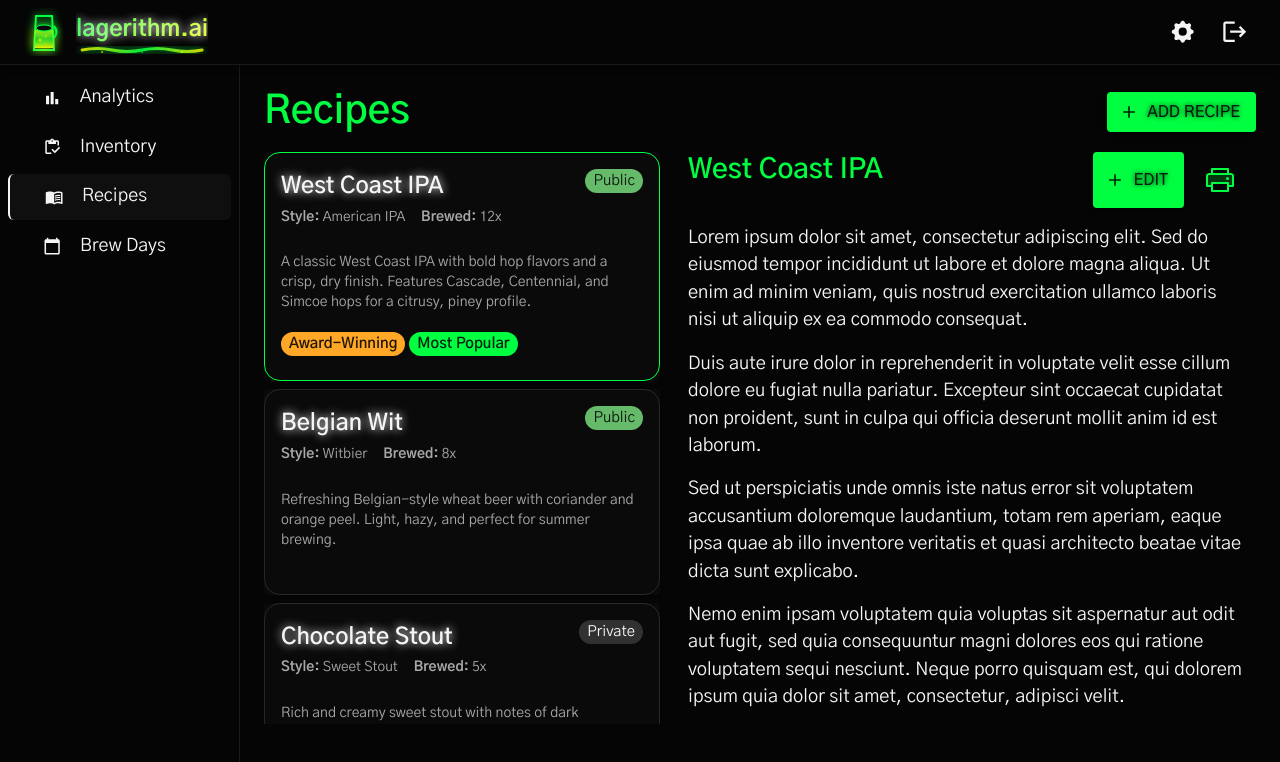
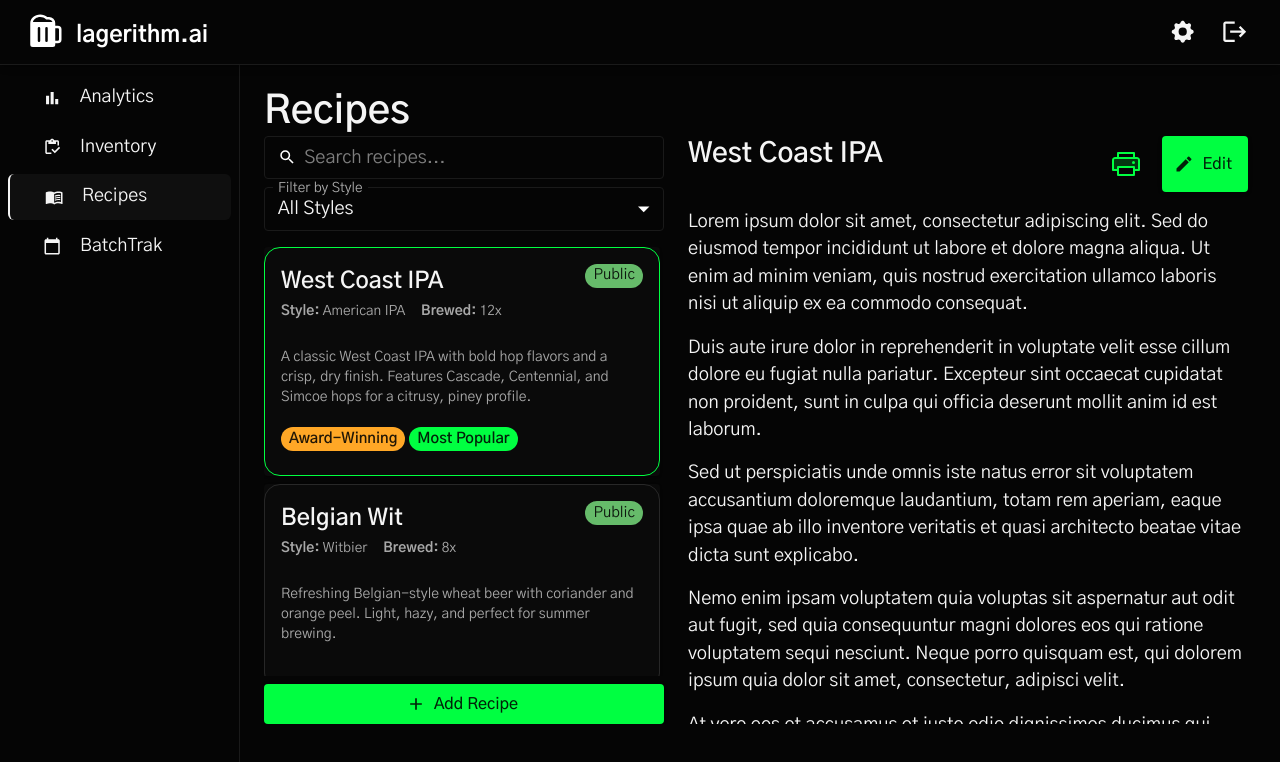
Before and after one commit to itwalton/alegorithm-web, a React (Vite) app: page /recipes in a window 1280 px wide. Shown: the top 762 px of the page. Built offline with nearby package versions, Linux system fonts and the light colour scheme.

Commit message:
rename brew days -> batchtrak

```diff
--- a/src/components/brew-days/BrewDays.page.tsx
+++ b/src/components/batchtrak/BatchTrak.page.tsx
@@ -16,9 +16,9 @@ import {
   createColumnHelper,
   flexRender,
 } from '@tanstack/react-table';
-import { type BrewDay } from './brewday.model';
+import { type Batch } from './batch.model';
 
-const mockData: BrewDay[] = [
+const mockData: Batch[] = [
   {
     id: 'BD001',
     name: 'Spring IPA Brew',
@@ -39,7 +39,7 @@ const mockData: BrewDay[] = [
   },
 ];
 
-const columnHelper = createColumnHelper<BrewDay>();
+const columnHelper = createColumnHelper<Batch>();
 
 const columns = [
   columnHelper.accessor('name', {
@@ -56,9 +56,7 @@ const columns = [
   }),
 ];
 
-export default function BrewDaysPage() {
-  const theme = useTheme();
-
+export default function BatchTrakPage() {
   const table = useReactTable({
     data: mockData,
     columns,
@@ -67,15 +65,11 @@ export default function BrewDaysPage() {
 
   return (
     <Box>
-      <Typography
-        variant="h4"
-        gutterBottom
-        sx={{ color: theme.palette.primary.main }}
-      >
-        Brew Days
+      <Typography variant="h4" gutterBottom>
+        BatchTrak
       </Typography>
       <Typography variant="body1" gutterBottom>
-        Track your brewing sessions and brew days.
+        Track your brewing batches and sessions.
       </Typography>
       <TableContainer component={Paper} sx={{ mt: 2 }}>
         <Table>
--- a/src/components/brew-days/brewday.model.ts
+++ b/src/components/batchtrak/batch.model.ts
@@ -1,4 +1,4 @@
-export interface BrewDay {
+export interface Batch {
   id: string;
   name: string;
   recipe: string;
--- a/src/components/inventory-page/Inventory.page.tsx
+++ b/src/components/inventory-page/Inventory.page.tsx
@@ -32,7 +32,7 @@ export default function InventoryPage() {
       id: InventoryCategory.hops,
       label: 'Hops',
       icon: <GiHops size={20} />,
-      color: theme.palette.primary.main,
+      color: theme.palette.text.primary,
     },
     {
       id: InventoryCategory.yeast,
--- a/src/components/inventory-page/hop-inventory/charts/AromaHopsDonutChart.tsx
+++ b/src/components/inventory-page/hop-inventory/charts/AromaHopsDonutChart.tsx
@@ -31,7 +31,7 @@ export default function AromaHopsDonutChart() {
       <Typography
         variant="subtitle1"
         gutterBottom
-        sx={{ color: theme.palette.primary.main, fontSize: '0.875rem' }}
+        sx={{ fontSize: '0.875rem' }}
       >
         Aroma Hops Usage
       </Typography>
--- a/src/components/recipes/Recipe.page.tsx
+++ b/src/components/recipes/Recipe.page.tsx
@@ -6,25 +6,56 @@ import {
   Chip,
   Button,
   IconButton,
+  TextField,
+  InputAdornment,
+  Select,
+  MenuItem,
+  FormControl,
+  InputLabel,
 } from '@mui/material';
 import { useTheme } from '@mui/material/styles';
-import { MdAdd } from 'react-icons/md';
+import { MdAdd, MdEdit } from 'react-icons/md';
+import { MdSearch } from 'react-icons/md';
 import useGetRecipes from './useGetRecipes';
 import type { Recipe } from './recipe.model';
-import { useState } from 'react';
+import { useState, useMemo } from 'react';
 import { PiPrinterDuotone } from 'react-icons/pi';
 
 export default function RecipePage() {
   const theme = useTheme();
   const [selectedRecipe, setSelectedRecipe] = useState<Recipe | undefined>();
+  const [searchQuery, setSearchQuery] = useState('');
+  const [selectedStyle, setSelectedStyle] = useState<string>('all');
 
   const { data: recipes } = useGetRecipes();
-  if (recipes.length > 0 && !selectedRecipe) {
-    setSelectedRecipe(recipes[0]);
+
+  // Get unique styles from recipes
+  const availableStyles = useMemo(() => {
+    const styles = recipes.map((recipe) => recipe.style);
+    return Array.from(new Set(styles)).sort();
+  }, [recipes]);
+
+  // Filter recipes by name and style
+  const filteredRecipes = recipes.filter((recipe) => {
+    const matchesSearch = recipe.name
+      .toLowerCase()
+      .includes(searchQuery.toLowerCase());
+    const matchesStyle =
+      selectedStyle === 'all' || recipe.style === selectedStyle;
+    return matchesSearch && matchesStyle;
+  });
+
+  // Set selected recipe to first filtered recipe if none selected or current selection is filtered out
+  if (
+    filteredRecipes.length > 0 &&
+    (!selectedRecipe ||
+      !filteredRecipes.find((r) => r.id === selectedRecipe.id))
+  ) {
+    setSelectedRecipe(filteredRecipes[0]);
   }
 
   // Find the most popular recipe (highest timesBrewed)
-  const maxBrews = Math.max(...recipes.map((r) => r.timesBrewed));
+  const maxBrews = Math.max(...filteredRecipes.map((r) => r.timesBrewed));
 
   return (
     <Box
@@ -35,23 +66,7 @@ export default function RecipePage() {
         overflow: 'hidden',
       }}
     >
-      {/* Header - Fixed at top */}
-      <Box
-        sx={{
-          display: 'flex',
-          justifyContent: 'space-between',
-          alignItems: 'center',
-          mb: 2,
-          flexShrink: 0,
-        }}
-      >
-        <Typography variant="h4" sx={{ color: theme.palette.primary.main }}>
-          Recipes
-        </Typography>
-        <Button variant="contained" color="primary" startIcon={<MdAdd />}>
-          Add Recipe
-        </Button>
-      </Box>
+      <Typography variant="h4">Recipes</Typography>
 
       {/* Two Column Layout */}
       <Box sx={{ display: 'flex', gap: 3, flex: 1, minHeight: 0 }}>
@@ -61,13 +76,59 @@ export default function RecipePage() {
             width: 400,
             display: 'flex',
             flexDirection: 'column',
+            flexShrink: 0,
+            gap: 1,
+          }}
+        >
+          {/* Search Bar */}
+          <TextField
+            placeholder="Search recipes..."
+            variant="outlined"
+            size="small"
+            value={searchQuery}
+            onChange={(e) => setSearchQuery(e.target.value)}
+            InputProps={{
+              startAdornment: (
+                <InputAdornment position="start">
+                  <MdSearch />
+                </InputAdornment>
+              ),
+            }}
+            sx={{
+              flexShrink: 0,
+            }}
+          />
+
+          {/* Style Filter */}
+          <FormControl size="small" sx={{ flexShrink: 0, mb: 1 }}>
+            <InputLabel id="style-filter-label">Filter by Style</InputLabel>
+            <Select
+              labelId="style-filter-label"
+              id="style-filter"
+              value={selectedStyle}
+              label="Filter by Style"
+              onChange={(e) => setSelectedStyle(e.target.value)}
+            >
+              <MenuItem value="all">All Styles</MenuItem>
+              {availableStyles.map((style) => (
+                <MenuItem key={style} value={style}>
+                  {style}
+                </MenuItem>
+              ))}
+            </Select>
+          </FormControl>
+
+          {/* Recipe Cards - Scrollable */}
+          <Box
+            sx={{
+              display: 'flex',
+              flexDirection: 'column',
               overflowY: 'auto',
-            flexShrink: 0,
               gap: 1,
               pr: 0.5,
             }}
           >
-          {recipes.map((recipe) => {
+            {filteredRecipes.map((recipe) => {
               const isNew = !recipe.lastBrewed;
               const isAwardWinning = recipe.awards.length > 0;
               const isMostPopular = recipe.timesBrewed === maxBrews;
@@ -192,6 +253,11 @@ export default function RecipePage() {
             })}
           </Box>
 
+          <Button variant="contained" color="primary" startIcon={<MdAdd />}>
+            Add Recipe
+          </Button>
+        </Box>
+
         {/* Right Column - Details/Content Area */}
         <Box
           sx={{
@@ -204,18 +270,22 @@ export default function RecipePage() {
           }}
         >
           <Box sx={{ display: 'flex', justifyContent: 'space-between' }}>
-            <Typography variant="h5" sx={{ color: theme.palette.primary.main }}>
+            <Typography variant="h5">
               {selectedRecipe ? selectedRecipe.name : ''}
             </Typography>
 
             <Box sx={{ display: 'flex', gap: 1 }}>
-              <Button variant="contained" color="primary" startIcon={<MdAdd />}>
-                Edit
-              </Button>
-
               <IconButton size="large" color="primary">
                 <PiPrinterDuotone />
               </IconButton>
+
+              <Button
+                variant="contained"
+                color="primary"
+                startIcon={<MdEdit />}
+              >
+                Edit
+              </Button>
             </Box>
           </Box>
 
--- a/src/components/shared/AppLayout.tsx
+++ b/src/components/shared/AppLayout.tsx
@@ -51,7 +51,7 @@ export default function AppLayout({ children }: AppLayoutProps) {
     { label: 'Analytics', path: '/', icon: <MdBarChart /> },
     { label: 'Inventory', path: '/inventory', icon: <MdOutlineInventory /> },
     { label: 'Recipes', path: '/recipes', icon: <MdMenuBook /> },
-    { label: 'Brew Days', path: '/brew-days', icon: <MdCalendarToday /> },
+    { label: 'BatchTrak', path: '/batchtrak', icon: <MdCalendarToday /> },
   ];
 
   const handleDrawerToggle = () => {
--- a/src/components/shared/Logo.tsx
+++ b/src/components/shared/Logo.tsx
@@ -1,206 +1,29 @@
 import { Box, Typography } from '@mui/material';
-import { useTheme } from '@mui/material/styles';
+import { PiBeerSteinFill } from 'react-icons/pi';
 
 export default function Logo() {
-  const theme = useTheme();
-
   return (
     <Box
       sx={{
         display: 'flex',
         alignItems: 'center',
         gap: 1.5,
-        position: 'relative',
       }}
     >
-      <svg
-        width="40"
-        height="48"
-        viewBox="0 0 40 48"
-        fill="none"
-        xmlns="http://www.w3.org/2000/svg"
-      >
-        {/* Beer glass outline */}
-        <path
-          d="M12 8 L10 42 L30 42 L28 8 Z"
-          stroke={theme.palette.primary.main}
-          strokeWidth="2"
-          fill="none"
-          style={{
-            filter: `drop-shadow(0 0 4px ${theme.palette.primary.main})`,
-          }}
-        />
+      <PiBeerSteinFill size={40} color="#ffffff" />
 
-        {/* Beer liquid with gradient */}
-        <defs>
-          <linearGradient id="beerGradient" x1="0%" y1="0%" x2="0%" y2="100%">
-            <stop
-              offset="0%"
-              stopColor={theme.palette.secondary.main}
-              stopOpacity="0.8"
-            />
-            <stop
-              offset="50%"
-              stopColor={theme.palette.primary.main}
-              stopOpacity="0.6"
-            />
-            <stop
-              offset="100%"
-              stopColor={theme.palette.secondary.main}
-              stopOpacity="0.9"
-            />
-          </linearGradient>
-        </defs>
-
-        {/* Liquid inside glass */}
-        <path
-          d="M11.2 22 L10.8 40 L29.2 40 L28.8 22 Z"
-          fill="url(#beerGradient)"
-          style={{
-            filter: `drop-shadow(0 0 6px ${theme.palette.secondary.main})`,
-          }}
-        />
-
-        {/* Foam on top */}
-        <ellipse
-          cx="20"
-          cy="20"
-          rx="8"
-          ry="3"
-          fill={theme.palette.background.paper}
-          stroke={theme.palette.primary.main}
-          strokeWidth="1"
-          style={{
-            filter: `drop-shadow(0 0 3px ${theme.palette.primary.main})`,
-          }}
-        />
-
-        {/* Bubbles */}
-        <circle
-          cx="16"
-          cy="32"
-          r="1.5"
-          fill={theme.palette.secondary.main}
-          opacity="0.6"
-        />
-        <circle
-          cx="22"
-          cy="28"
-          r="1"
-          fill={theme.palette.secondary.main}
-          opacity="0.5"
-        />
-        <circle
-          cx="18"
-          cy="35"
-          r="1"
-          fill={theme.palette.primary.main}
-          opacity="0.4"
-        />
-
-        {/* Glass handle */}
-        <path
-          d="M30 18 Q35 24 30 30"
-          stroke={theme.palette.primary.main}
-          strokeWidth="2"
-          fill="none"
-          style={{
-            filter: `drop-shadow(0 0 3px ${theme.palette.primary.main})`,
-          }}
-        />
-      </svg>
-
-      <Box sx={{ position: 'relative' }}>
       <Typography
         variant="h6"
         noWrap
         component="div"
         sx={{
-            background: `linear-gradient(135deg, ${theme.palette.primary.main} 0%, ${theme.palette.secondary.main} 100%)`,
-            WebkitBackgroundClip: 'text',
-            WebkitTextFillColor: 'transparent',
-            backgroundClip: 'text',
+          color: '#ffffff',
           fontWeight: 700,
-            position: 'relative',
-            pb: 0.5,
+          paddingTop: 1,
         }}
       >
         lagerithm.ai
       </Typography>
-
-        {/* Fluid underline */}
-        <svg
-          width="100%"
-          height="8"
-          viewBox="0 0 120 8"
-          style={{
-            position: 'absolute',
-            bottom: -2,
-            left: 0,
-          }}
-        >
-          <defs>
-            <linearGradient
-              id="fluidGradient"
-              x1="0%"
-              y1="0%"
-              x2="100%"
-              y2="0%"
-            >
-              <stop
-                offset="0%"
-                stopColor={theme.palette.secondary.main}
-                stopOpacity="0.8"
-              />
-              <stop
-                offset="50%"
-                stopColor={theme.palette.primary.main}
-                stopOpacity="0.9"
-              />
-              <stop
-                offset="100%"
-                stopColor={theme.palette.secondary.main}
-                stopOpacity="0.8"
-              />
-            </linearGradient>
-          </defs>
-
-          {/* Wavy fluid underline */}
-          <path
-            d="M0,4 Q15,1 30,4 T60,4 T90,4 T120,4"
-            stroke="url(#fluidGradient)"
-            strokeWidth="3"
-            fill="none"
-            strokeLinecap="round"
-            style={{
-              filter: `drop-shadow(0 0 4px ${theme.palette.primary.main})`,
-            }}
-          />
-
-          {/* Drips */}
-          <circle
-            cx="20"
-            cy="6"
-            r="1"
-            fill={theme.palette.secondary.main}
-            opacity="0.7"
-          />
-          <circle
-            cx="60"
-            cy="6"
-            r="1"
-            fill={theme.palette.primary.main}
-            opacity="0.6"
-          />
-          <circle
-            cx="100"
-            cy="6"
-            r="1"
-            fill={theme.palette.secondary.main}
-            opacity="0.7"
-          />
-        </svg>
-      </Box>
     </Box>
   );
 }
--- /dev/null
+++ b/src/routes/batchtrak.tsx
@@ -0,0 +1,7 @@
+import { createFileRoute } from '@tanstack/react-router';
+
+import BatchTrakPage from '../components/batchtrak/BatchTrak.page';
+
+export const Route = createFileRoute('/batchtrak')({
+  component: BatchTrakPage,
+});
--- a/src/theme/theme.ts
+++ b/src/theme/theme.ts
@@ -43,6 +43,7 @@ export const theme = createTheme({
     button: {
       fontFamily: '"Gothic A1", sans-serif',
       fontWeight: 500,
+      textTransform: 'capitalize',
     },
   },
   palette: {
@@ -122,19 +123,12 @@ export const theme = createTheme({
     },
     MuiTypography: {
       styleOverrides: {
-        h6: {
-          textShadow: '0 0 10px currentColor',
-        },
+        h6: {},
       },
     },
     MuiButton: {
       styleOverrides: {
-        root: {
-          textShadow: '0 0 5px currentColor',
-          '&:hover': {
-            boxShadow: '0 0 15px currentColor',
-          },
-        },
+        root: {},
       },
     },
     MuiTableCell: {
```
Also changed, not shown: src/routeTree.gen.ts (+17 -17 lines), src/routes/brew-days.tsx (deleted, +0 -7 lines), 1 other file (tests, documents, lock files or other folders). Lines whose indentation alone changed are shown as unchanged.
